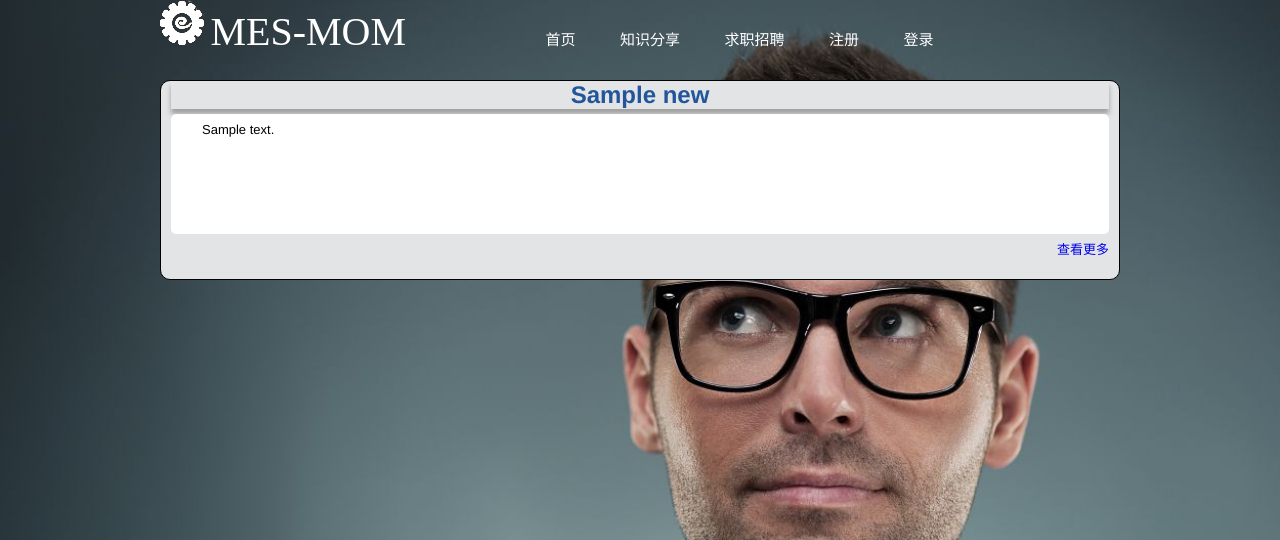
After one commit to injetlee/mesmom, a Django app: template mes/templates/mes/home.html in a window 1280 px wide. The commit adds this page. Shown: the top 540 px of the page. Run offline with Django 3.2, Linux system fonts and the light colour scheme; the template is opened without the code that fills it: most values are stand-ins (such as "Sample title", 1, 10 or a date in 2020).

Commit message:
home.html css

```diff
--- a/mes/static/scripts/home.js
+++ b/mes/static/scripts/home.js
@@ -10,6 +10,8 @@ function changeLogo(){
     }
 }
 function changeNavbar(){
+    scrollTop = window.pageYOffset;
+    //console.log('dangqiangundong'+window.pageYOffset + window.innerHeight);
     var getDivPosition = document.querySelector(".wrap");
     var position = getDivPosition.getBoundingClientRect().top;
     if(position<80){
@@ -20,9 +22,54 @@ function changeNavbar(){
         getNavbar[0].className = "navbar"
     }
 }
+function loadMore(){
+    var getLink = document.getElementsByClassName("load-more");
+    console.log('aaa')
+    for(var i=0;i<getLink.length;i++){
+        flg = 0;
+        getLink[i].onclick = function(){
+            if(this.innerHTML=="查看更多"){
+                console.log(this.pageX);
+                this.parentNode.style.height="auto";
+                this.previousElementSibling.style.height = "auto";
+                this.innerHTML="收起";
+                flg=1;
+            }else{
+                this.parentNode.style.height="200px";
+                this.previousElementSibling.style.height = "120px";
+                this.style.position="relative";
+                this.innerHTML="查看更多"
+                flg = 0;
+
+            }
+            // var position = this.getBoundingClientRect().top;
+            // var windowHeight = window.innerHeight;
+            // if(position>windowHeight){
+            //     this.style.position="fixed"
+            //     this.style.bottom = "0";
+            //     this.style.right = "0"
+            // }
+            // console.log(position)
+            // this.onscroll = function(){
+            //     console.log('hahahaha');
+            //     //console.log(this.getBoundingClientRect().top)
+            // }
+            // console.log('dangqiangundong'+window.pageYOffset + window.innerHeight);
+
+            // if(parseInt(position)+parseInt(scrollTop)>parseInt(position)){
+            //     console.log('here')
+            // }
+            // console.log(window.innerHeight)
+            // console.log(parseInt(position))
+
+        }
+    }
+}
 window.onload=function(){
     changeLogo();
     changeNavbar()
     document.getElementsByTagName("body")[0].onscroll = changeNavbar;
+    loadMore();
+
 
 };
--- a/mes/static/styles/home.css
+++ b/mes/static/styles/home.css
@@ -9,7 +9,8 @@ body{
     background-repeat:no-repeat;
     background-size:cover;
     background-attachment: fixed;
-    height:100vh;
+    font-family: 'Helvetica Neue',Helvetica,Arial,sans-serif;
+
 }
 .navbar{
     width:100%;
@@ -67,11 +68,47 @@ header{
     flex-wrap:wrap;
 }
 .left>div{
-    width:320px;
+    width:960px;
+    background: #E2E4E6;
+    border:1px solid #000;
+    border-radius:10px;
+    padding:0 10px 10px;
+    cursor:pointer;
+    margin-bottom: 20px;
     height:200px;
-    background: yellow;
-    border:1px solid #000;
+    word-wrap: break-word;
 }
-.left>div:hover{
-    opacity:0.5;
+.left>div span{
+    display: block;
+    width:100%;
+    color:#259;
+    text-align: center;
+    font-size:24px;
+    font-weight: bold;
+    box-shadow: 0px 5px 5px #A0A0A0;
+    margin-bottom: 5px;
 }
+.left .news-content{
+    background:#fff;
+    width:100%;
+    margin:0 auto;
+    height:120px;
+    border-radius: 5px;
+    text-indent: 2em;
+    line-height: 1.7;
+    font-size:13px;
+    padding: 5px;
+    overflow: hidden;
+}
+.left a{
+    display:inline-block;
+    font-size:13px;
+    text-align: right;
+    text-decoration: none;
+    float:right;
+    margin-top:5px;
+
+}
+.left a:hover{
+    background: #eff6fa;
+}
--- a/mes/templates/base.html
+++ b/mes/templates/base.html
@@ -14,7 +14,7 @@
                 <a href="#"><img src="../../static/images/mes.png" alt="logo"></a>
                 <span class="logotext">MES-MOM</span>
                 <ul>
-                    <a href="{% url 'mes:home'%}"<li>首页</li></a>
+                    <a href="{% url 'mes:home'%}"><li>首页</li></a>
                     <a href="{% url 'mes:share'%}"><li>知识分享</li></a>
                     <li>求职招聘</li>
                     <li>注册</li>
@@ -28,7 +28,6 @@
     <div class="wrap">
         <div class="left">
         {% block content%}
-
             {% endblock %}
         </div>
     </div>
--- /dev/null
+++ b/mes/templates/mes/home.html
@@ -0,0 +1,14 @@
+{% extends "base.html"%}
+{% block content%}
+        {% for new in object_list %}
+            <div>
+	            <span>
+	            	{{new.title}}
+	            </span>
+	            <div class="news-content">
+	            {{ new.content }}
+	            </div>
+	            <a class="load-more" href="#more">查看更多</a>
+            </div>
+        {% endfor %}
+{% endblock %}
--- a/mes/templates/mes/news_list.html
+++ /dev/null
@@ -1,6 +0,0 @@
-{% extends "base.html"%}
-{% block content%}
-        {% for new in object_list %}
-            <div>{{ new.content }}</div>
-        {% endfor %}
-{% endblock %}
--- a/mes/urls.py
+++ b/mes/urls.py
@@ -1,8 +1,7 @@
 from django.conf.urls import url
-
 from mes import views
 urlpatterns = [
     url(r'^$', views.Home.as_view(), name='home'),
-    url(r'^mine/$', views.Share.as_view(), name='share'),
+    url(r'^share/$', views.Share.as_view(), name='share'),
 
 ]
--- a/mes/views.py
+++ b/mes/views.py
@@ -4,10 +4,14 @@ from django.views.generic.detail import DetailView
 from django.views.generic.base import TemplateView
 from django.views.generic import ListView
 from mes.models import News
+from django.contrib.auth.decorators import login_required
+from django.utils.decorators import method_decorator
 
 
 class Home(ListView):
     model = News
+    queryset = News.objects.all()
+    template_name = 'mes/home.html'
 
 
 class Share(TemplateView):
```
Also changed, not shown: db.sqlite3.
